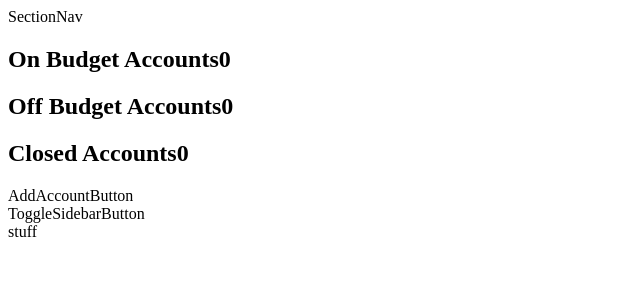
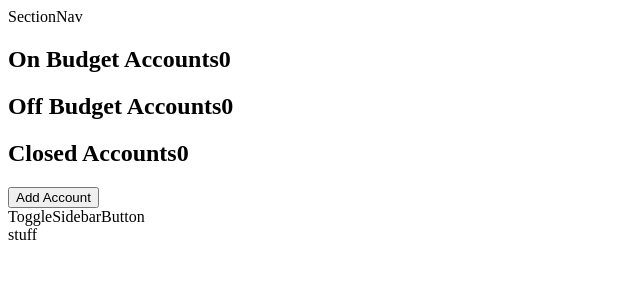
Before and after one commit to epixa/tbyn, a React app: page / in a window 1280 px wide. Shown: the top 300 px of the page, without its empty margins (0-640 px from the left). Built offline with nearby package versions, Linux system fonts and the light colour scheme.

Commit message:
Add account button

```diff
--- a/src/components/sidebar/add-account-button.jsx
+++ b/src/components/sidebar/add-account-button.jsx
@@ -1,11 +1,18 @@
 'use strict';
 
 import React from 'react';
+import { connect } from 'react-redux';
 
-const AddAccountButton = () => (
-  <div>
-    AddAccountButton
-  </div>
+const AddAccountButton = ({ onClick }) => (
+  <button onClick={onClick}>
+    Add Account
+  </button>
 );
 
-export default AddAccountButton;
+const mapDispatchProps = dispatch => ({
+  onClick() {
+    alert('add account');
+  }
+});
+
+export default connect(null, mapDispatchProps)(AddAccountButton);
```
